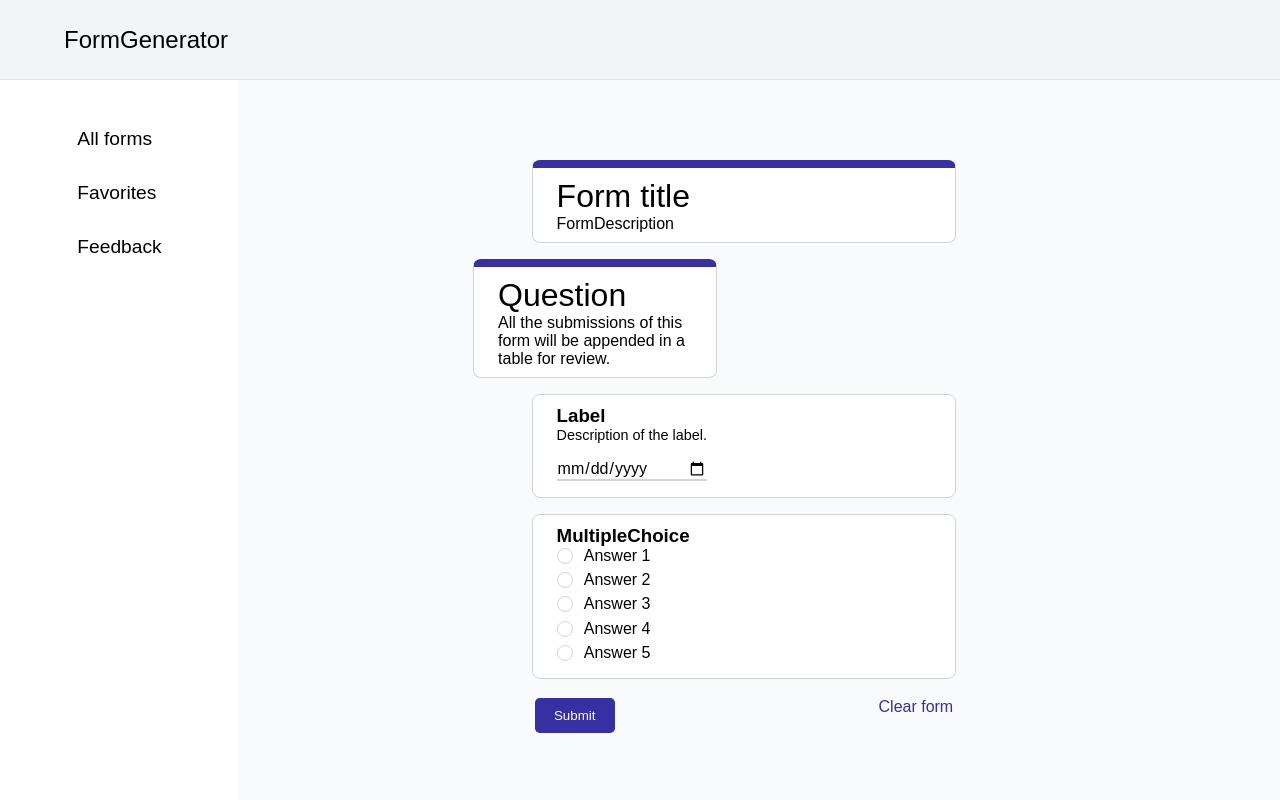
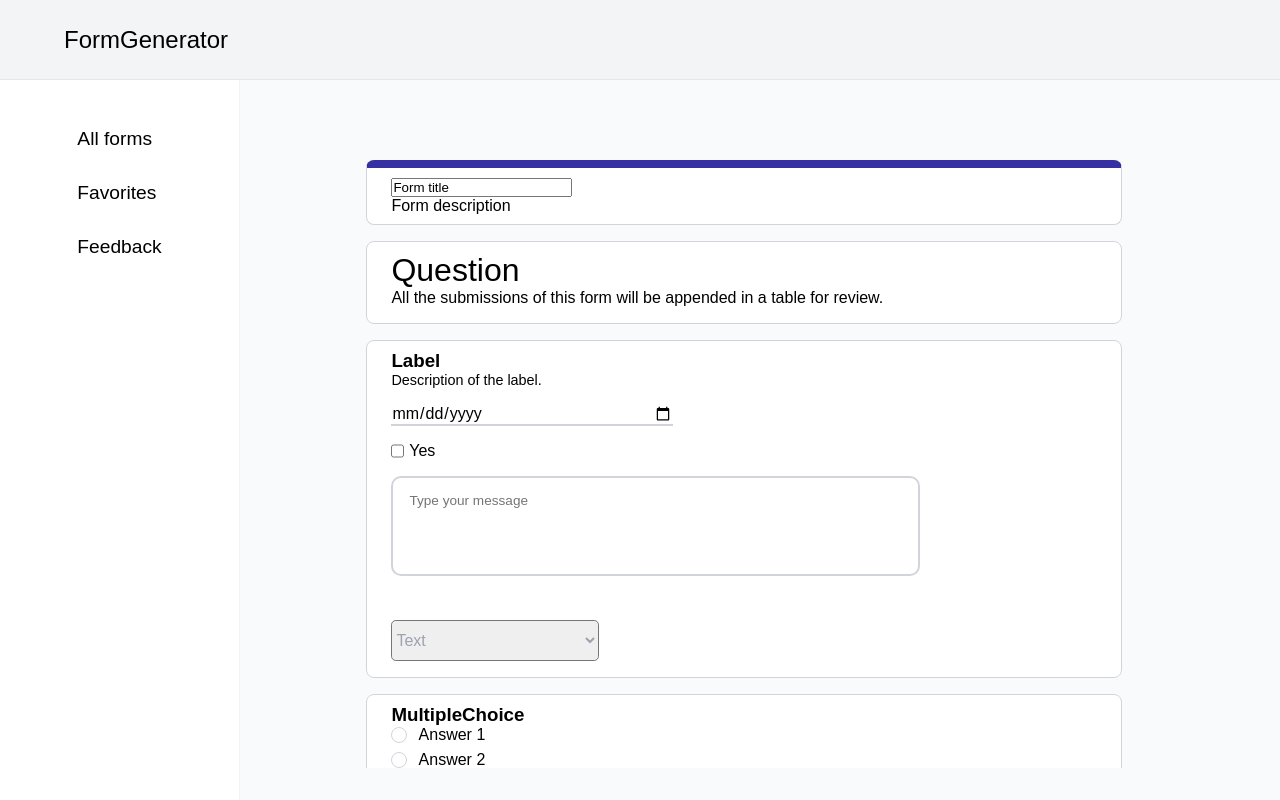
Before and after one commit to kennedy-muhumuza/form-generator, a React (Vite) app: page /create-form in a window 1280 px wide. Built offline with nearby package versions, Linux system fonts and the light colour scheme.

Commit message:
add dynamic forms

```diff
--- a/src/components/form-sections/FormSection.module.css
+++ b/src/components/form-sections/FormSection.module.css
@@ -1,6 +1,6 @@
 .page-title-container {
   background-color: #fff;
-  width: 45%;
+  width: 80%;
   border: 1px solid var(--color-grey-300);
   border-top: 0.5rem solid var(--btn-bg-color);
   border-radius: 0.5rem;
@@ -14,7 +14,7 @@
 
 .form-container {
   background-color: #fff;
-  width: 45%;
+  width: 80%;
   border: 1px solid var(--color-grey-300);
   border-radius: 0.5rem;
   padding: 0.6rem 1.5rem;
@@ -23,7 +23,7 @@
 }
 
 .submit-container {
-  width: 45%;
+  width: 80%;
   padding: 0.2rem 0.2rem;
   margin-bottom: 1rem;
   display: flex;
--- a/src/data/form-data.ts
+++ b/src/data/form-data.ts
@@ -2,7 +2,7 @@ export const formData = [
   {
     id: 3435,
     formTitle: "Form title",
-    formDescription: "FormDescription",
+    formDescription: "Form description",
     fields: [
       {
         fieldId: 5445,
--- a/src/pages/generated-forms/GeneratedForm.module.css
+++ b/src/pages/generated-forms/GeneratedForm.module.css
@@ -7,7 +7,7 @@
 
 .field-input-container {
   background-color: #fff;
-  width: 45%;
+  width: 80%;
   border: 1px solid var(--color-grey-300);
   border-radius: 0.5rem;
   padding: 0.6rem 1.5rem;
@@ -98,7 +98,7 @@
 
 .page-title-container {
   background-color: #fff;
-  width: 45%;
+  width: 80%;
   border: 1px solid var(--color-grey-300);
   border-top: 0.5rem solid var(--btn-bg-color);
   border-radius: 0.5rem;
--- a/src/pages/generated-forms/GeneratedForm.tsx
+++ b/src/pages/generated-forms/GeneratedForm.tsx
@@ -2,7 +2,7 @@ import { MultipleChoice } from "../../components/form-sections/MultipleChoice";
 import { SubmitButton } from "../../components/form-sections/SubmitButton";
 import styles from "./GeneratedForm.module.css";
 import { formData } from "../../data/form-data";
-import { useState } from "react";
+import React, { useState, ChangeEvent, FormEvent } from 'react'
 
 
 interface Field{
@@ -26,23 +26,45 @@ interface Props {
   const [fields, setFields]=useState<Field[]>(formData[0].fields)
 
 
+  const handleTitleChange = (event: ChangeEvent<HTMLInputElement>) => {
+    setTitle(event.target.value);
+  };
+
+  const handleSubmit = (event: FormEvent) => {
+    event.preventDefault();
+
+  };
   return (
-    <form className={styles["generated-form-container"]}>
-      {/* <PageTitle /> */}
+    <form className={styles["generated-form-container"]} onSubmit={handleSubmit}>
+      {!true ?
       <div className={styles["page-title-container"]}>
       <h1 className={styles["page-title-heading"]}>{title}</h1>
       <p>
         {description}
       </p>
+    </div>:
+      <div className={styles["page-title-container"]}>
+
+        <input
+        type="text"
+        value={title}
+        onChange={handleTitleChange}
+        className={styles["input-title-heading"]}
+      />
+      {/* <h1 className={styles["page-title-heading"]}>{title}</h1> */}
+      <p>
+        {description}
+      </p>
     </div>
-      {fields.map((item) => (<div key={item.fieldId}>
-      <div className={styles["page-title-container"]}>
+      }
+      {fields.map((item) => (<div key={item.fieldId} className={styles["field-input-container"]}>
+
       <h1 className={styles["page-title-heading"]}>{item.question}</h1>
       <p>
         All the submissions of this form will be appended in a table for review.
       </p>
     </div>
-    </div>))
+    ))
       }
 
       <div className={styles["field-input-container"]}>
@@ -56,7 +78,7 @@ interface Props {
             className={styles["input-field"]}
           />
         )}
-        {!true && (
+        {true && (
           <span className={styles["checkbox-container"]}>
             <input
               type="checkbox"
@@ -66,14 +88,14 @@ interface Props {
             <p>Yes</p>
           </span>
         )}
-        {!true && (
+        {true && (
           <textarea
             placeholder="Type your message"
             className={styles["text-area"]}
             required
           ></textarea>
         )}
-        {!true && (
+        {true && (
           <select
             className={styles["select-tag"]}
             // value={field.type}
```
Also changed, not shown: src/components/form-sections/MultipleChoice.tsx (line endings or trailing spaces).
